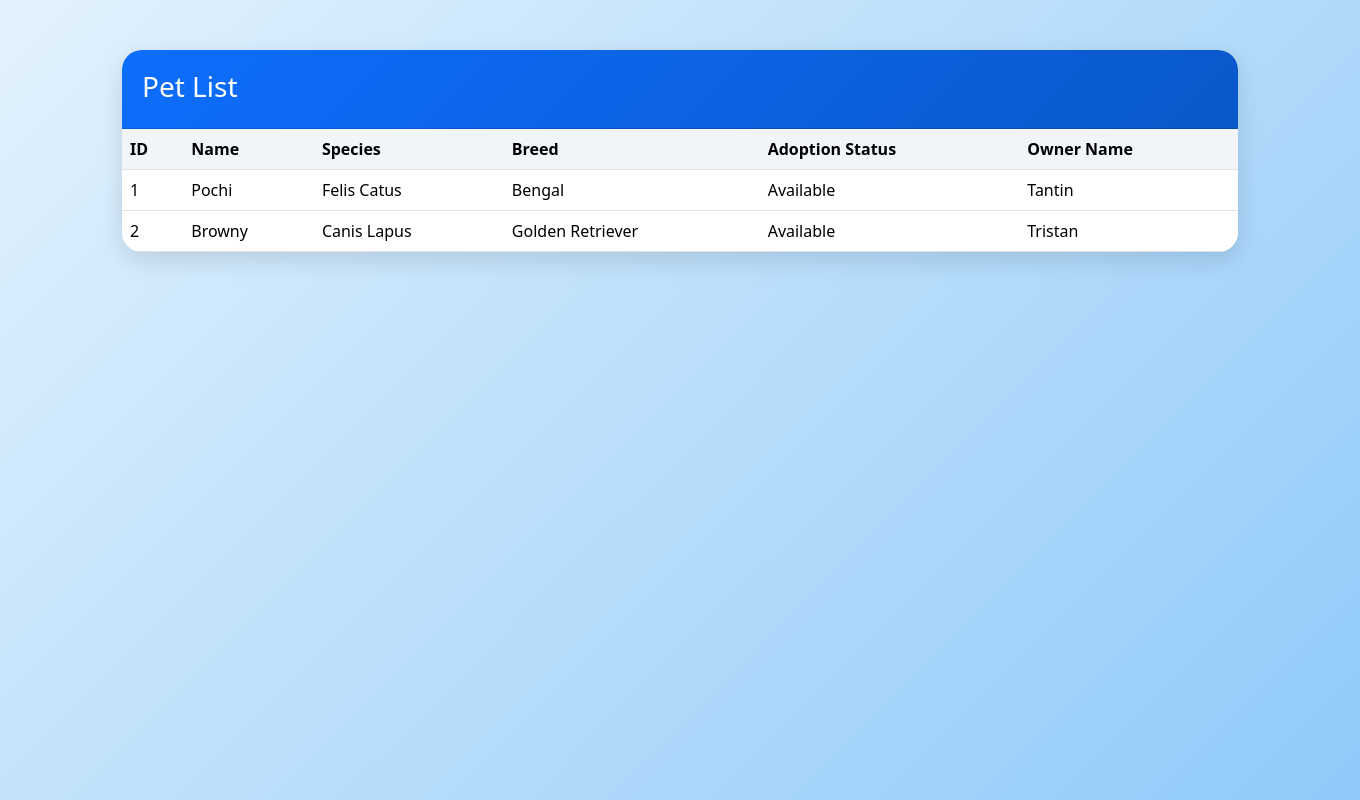
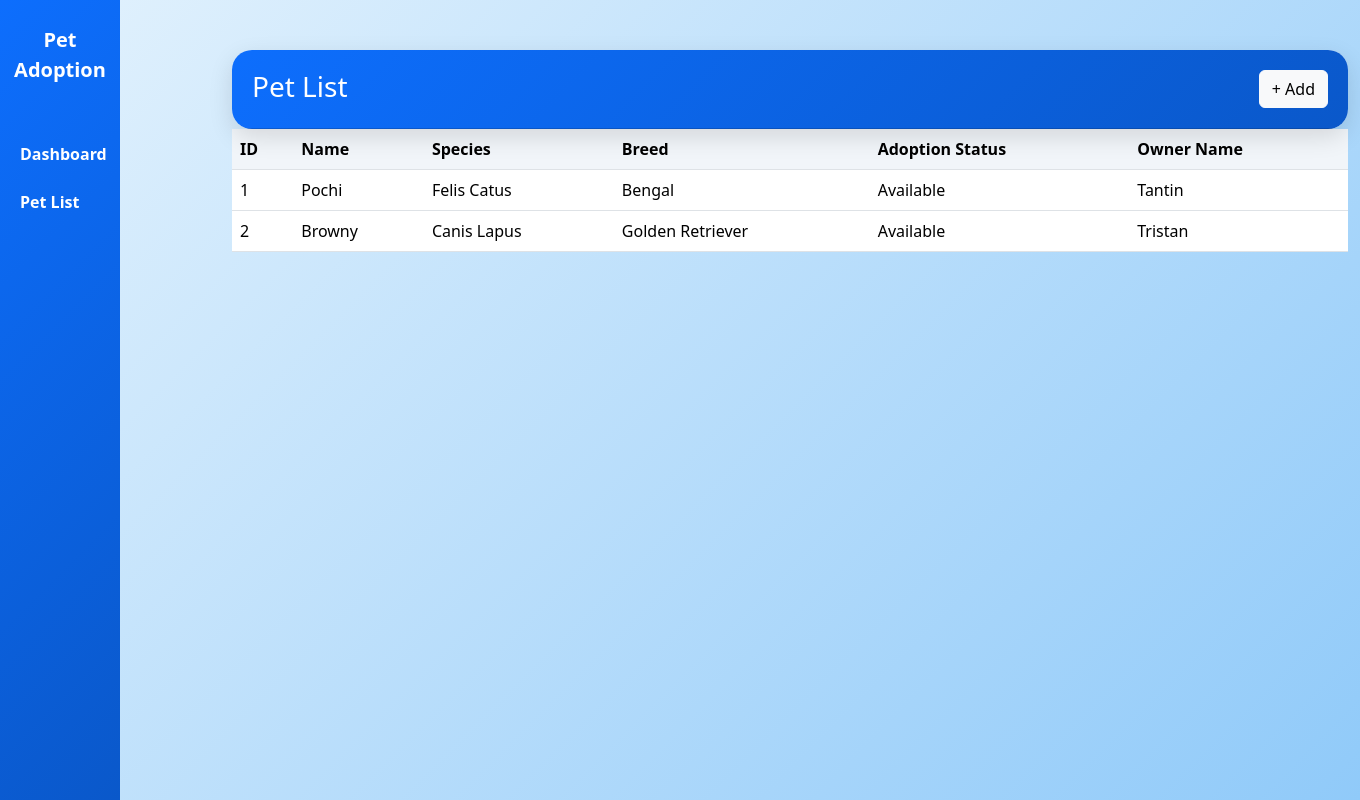
Before and after one commit to tantatani11/SIA_UPDATED, a Django app: page /pet_management/ in a window 1360 px wide. Run offline with Django 5.2, Linux system fonts and the light colour scheme; data comes from the database, SQL or seed files in the repository; both versions use the stored data as it was after the commit.

Commit message:
first commit

```diff
--- /dev/null
+++ b/Tristan_app/forms.py
@@ -0,0 +1,15 @@
+from .models import Pet
+from django import forms
+
+class PetForm(forms.ModelForm):
+    class Meta:
+        model = Pet
+        fields = ['pet_name', 'species', 'breed', 'adoption_status', 'owner_name']
+
+        widgets = {
+            'pet_name': forms.TextInput(attrs={'class': 'form-control', 'placeholder': 'Enter pet name'}),
+            'species': forms.TextInput(attrs={'class': 'form-control', 'placeholder': 'Enter pet species'}),
+            'breed': forms.TextInput(attrs={'class': 'form-control', 'placeholder': 'Enter pet breed'}),
+            'adoption_status': forms.Select(choices=[('Available', 'Available'),('Not Available', 'Not Available')],attrs={'class': 'form-control'}),
+            'owner_name': forms.TextInput(attrs={'class': 'form-control', 'placeholder': 'Enter owner name'}),
+        }
--- a/Tristan_app/models.py
+++ b/Tristan_app/models.py
@@ -2,7 +2,7 @@ from django.db import models
 
 # Create your models here.
 class Pet(models.Model):
-    pet_id = models.IntegerField(primary_key=True)
+    pet_id = models.AutoField(primary_key=True)
     pet_name = models.CharField(max_length=100)
     species = models.CharField(max_length=100)
     breed = models.CharField(max_length=100)
--- a/Tristan_app/templates/PetApp/pet_management.html
+++ b/Tristan_app/templates/PetApp/pet_management.html
@@ -9,14 +9,49 @@
     <link href="https://cdn.jsdelivr.net/npm/bootstrap@5.3.3/dist/css/bootstrap.min.css" rel="stylesheet">
 
     <style>
+        .sidebar-title {
+            font-size: 20px;
+            font-weight: bold;
+            color: white;
+            text-align: center;
+            padding: 25px 10px;
+            margin-bottom: 20px;
+        }
+        .sidebar {
+            position: fixed;
+            left: 0;
+            top: 0;
+            width: 120px;
+            height: 100vh;
+            background: linear-gradient(135deg, #0d6efd, #0a58ca);
+            display: flex;
+            flex-direction: column;
+            padding: 0;
+        }
+
+        .nav-item {
+            width: 100%;
+            padding: 12px 20px;
+            margin: 0;
+            cursor: pointer;
+            text-align: left;
+            color: white;
+            font-weight: bold;
+        }
+
+        .nav-item:hover {
+            background: #ca4e4e;
+        }
+
+        .container {
+            margin-left: 220px;
+            padding-top: 50px;
+        }
         body {
             background: linear-gradient(135deg, #e3f2fd, #90caf9);
             min-height: 100vh;
         }
 
-        .container {
-            padding-top: 50px;
-        }
 
         .card {
             border: none;
@@ -38,18 +73,108 @@
         .table th {
             background-color: #f1f5f9;
         }
+        .modal-content {
+            border: none;
+            border-radius: 20px;
+            overflow: hidden;
+            box-shadow: 0 10px 30px rgba(0, 0, 0, 0.2);
+        }
+
+        .modal-header {
+            background: linear-gradient(135deg, #0d6efd, #0a58ca);
+            color: white;
+            padding: 20px 25px;
+            border-bottom: none;
+        }
+
+        .modal-title {
+            font-size: 22px;
+            font-weight: bold;
+        }
+
+        .modal-header .btn-close {
+            filter: brightness(0) invert(1);
+        }
+
+        .modal-body {
+            padding: 25px;
+            background-color: #ffffff;
+        }
+
+        .modal-body .form-label {
+            font-weight: bold;
+            color: #333;
+        }
+
+        .modal-body .form-control {
+            border-radius: 10px;
+            padding: 10px 12px;
+            border: 1px solid #ced4da;
+        }
+
+        .modal-body .form-control:focus {
+            border-color: #0d6efd;
+            box-shadow: 0 0 0 0.2rem rgba(13, 110, 253, 0.15);
+        }
+
+        .modal-footer {
+            padding: 15px 25px;
+            background-color: #f8f9fa;
+            border-top: none;
+        }
+
+        .modal-footer .btn {
+            border-radius: 10px;
+            padding: 8px 20px;
+            font-weight: bold;
+        }
+
+        .modal-footer .btn-primary {
+            background: linear-gradient(135deg, #0d6efd, #0a58ca);
+            border: none;
+        }
+
+        .modal-footer .btn-primary:hover {
+            background: #084298;
+        }
+
+        .modal-footer .btn-secondary {
+            border: none;
+        }
     </style>
 </head>
 
 <body>
+    <nav class="sidebar">
+        <div class="sidebar-title">
+            Pet Adoption
+        </div>
+
+        </div> <div class="nav-item">Dashboard</div>
+         <div class="nav-item">Pet List</div>
+        <div class="nav-item"></div>
+        <div class="nav-item"></div>
+
+        </nav> <main class="content">
+
+        </main>
+
 
 <div class="container">
 
     <div class="card">
 
-        <div class="card-header">
-            <h3 class="mb-1">Pet List</h3>
-        </div>
+       <div class="card-header d-flex justify-content-between align-items-center">
+    <h3 class="mb-1">Pet List</h3>
+
+    <button type="button"
+            class="btn btn-light"
+            data-bs-toggle="modal"
+            data-bs-target="#addPetModal">
+        + Add
+    </button>
+</div>
+</div>
 
         <div class="card-body p-0">
 
@@ -87,6 +212,72 @@
     </div>
 
 </div>
+<!-- Add Pet Modal -->
+<div class="modal fade" id="addPetModal" tabindex="-1" aria-labelledby="addPetModalLabel" aria-hidden="true">
+    <div class="modal-dialog">
+        <div class="modal-content">
 
+            <div class="modal-header">
+                <h5 class="modal-title" id="addPetModalLabel">
+                    Add New Pet
+                </h5>
+
+                <button type="button"
+                        class="btn-close"
+                        data-bs-dismiss="modal"
+                        aria-label="Close">
+                </button>
+            </div>
+
+            <form method="POST">
+                {% csrf_token %}
+
+                <div class="modal-body">
+
+                    <div class="mb-3">
+                        <label class="form-label">Pet Name</label>
+                        {{ form.pet_name }}
+                    </div>
+
+                    <div class="mb-3">
+                        <label class="form-label">Species</label>
+                        {{ form.species }}
+                    </div>
+
+                    <div class="mb-3">
+                        <label class="form-label">Breed</label>
+                        {{ form.breed }}
+                    </div>
+
+                    <div class="mb-3">
+                        <label class="form-label">Adoption Status</label>
+                        {{ form.adoption_status }}
+                    </div>
+
+                    <div class="mb-3">
+                        <label class="form-label">Owner Name</label>
+                        {{ form.owner_name }}
+                    </div>
+
+                </div>
+
+                <div class="modal-footer">
+                    <button type="button"
+                            class="btn btn-secondary"
+                            data-bs-dismiss="modal">
+                        Cancel
+                    </button>
+
+                    <button type="submit" class="btn btn-primary">
+                        Save Pet
+                    </button>
+                </div>
+
+            </form>
+
+        </div>
+    </div>
+</div>
+<script src="https://cdn.jsdelivr.net/npm/bootstrap@5.3.3/dist/js/bootstrap.bundle.min.js"></script>
 </body>
 </html>
--- a/Tristan_app/urls.py
+++ b/Tristan_app/urls.py
@@ -4,5 +4,5 @@ from django.contrib import admin
 
 urlpatterns = [
     path('admin/', admin.site.urls),
-    path('pet_management/', views.pet),
+    path('pet_management/', views.pet, name='pet'),
 ]
--- a/Tristan_app/views.py
+++ b/Tristan_app/views.py
@@ -1,11 +1,23 @@
-from django.shortcuts import render
+from django.shortcuts import render, redirect
 from .models import Pet
+from .forms import PetForm
 
 def pet(request):
     pet = Pet.objects.all()
 
+    if request.method == 'POST':
+        form = PetForm(request.POST)
+
+        if form.is_valid():
+            form.save()
+            return redirect('pet')
+
+    else:
+        form = PetForm()
+
     context = {
-        'pet': pet
+        'pet': pet,
+        'form': form
     }
 
     return render(request, 'PetApp/pet_management.html', context)
```
Also changed, not shown: db.sqlite3.
